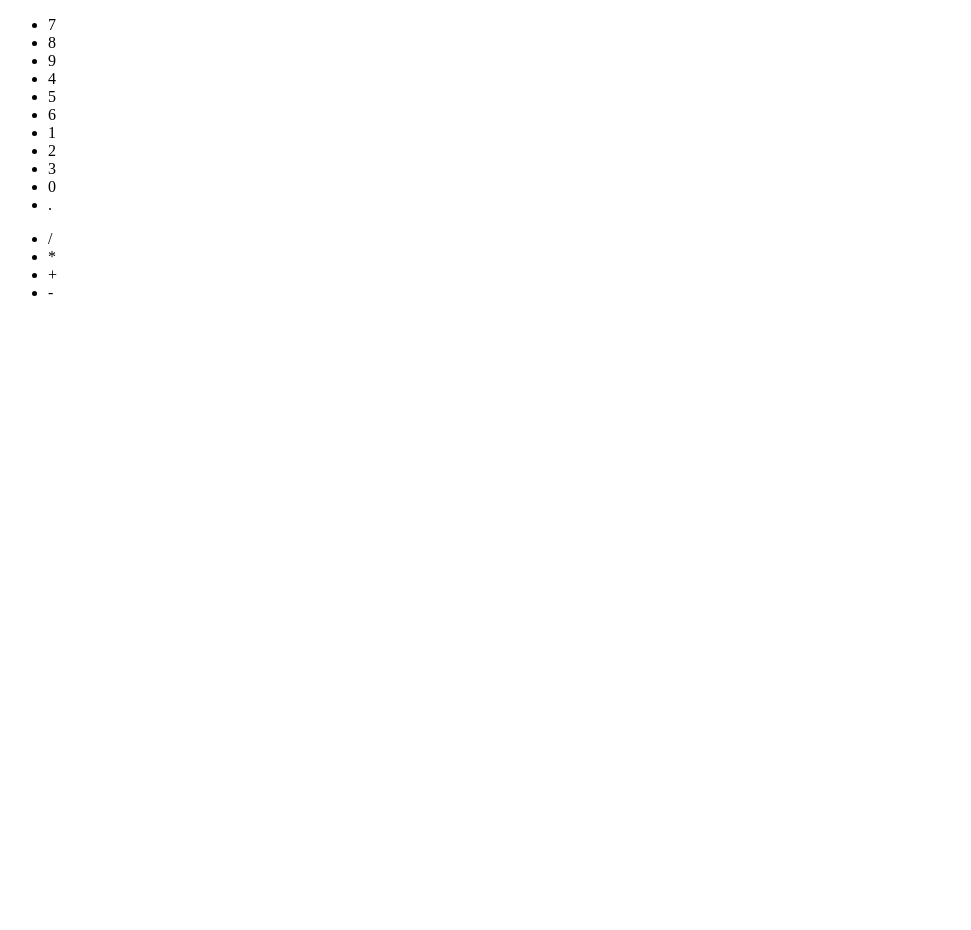
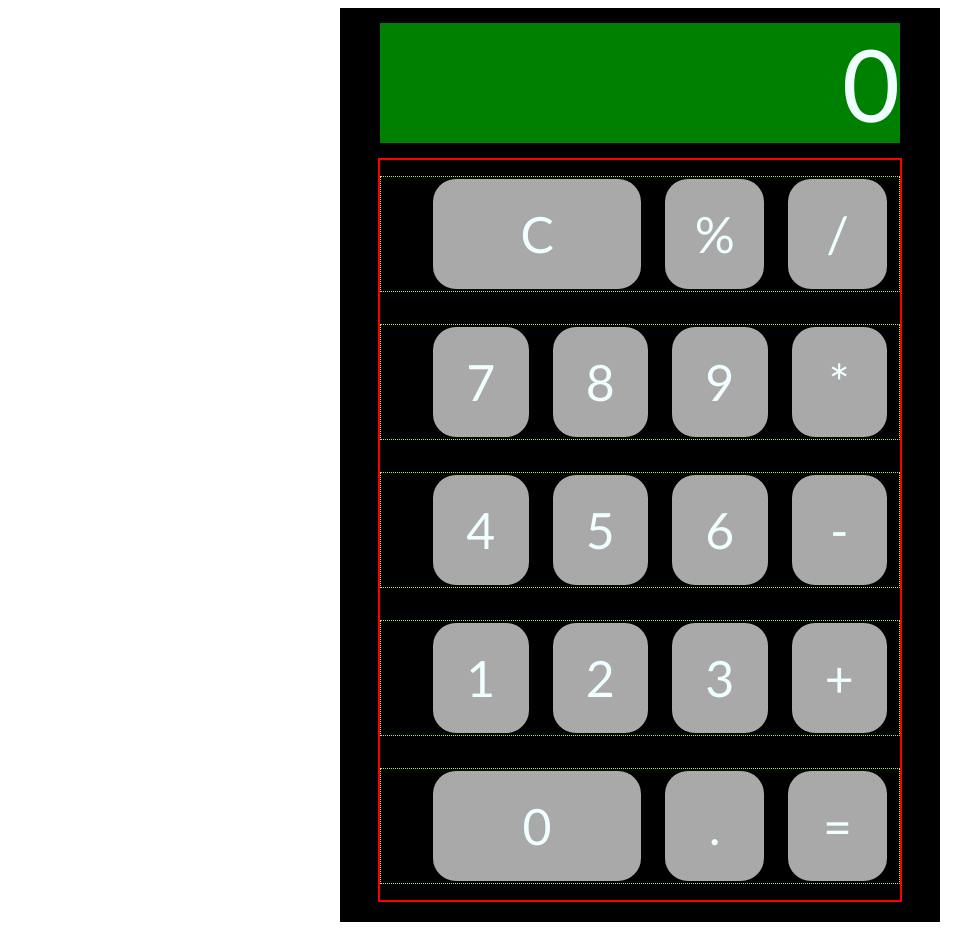
Before and after one commit to croserocks/my-calc, a plain HTML site: page index.html in a window 1280 px wide. Shown: the whole page, without its empty margins (0-971 px from the left). Before the commit the page ends 800 px from the top, so only its background shows below. Drawn offline with Linux system fonts and the light colour scheme.

Commit message:
Revised structure, created CSS

```diff
--- a/index.html
+++ b/index.html
@@ -2,33 +2,43 @@
 <html title="my-calc">
     <head lang="en">
         <meta charset="utf-8">
-        <link rel="styesheet" href="styles.css">
+        <link rel="stylesheet" href="styles.css">
         <script src="scripts.js"></script> <!-- Need to add the run first module command here -->
     </head>
     <body>
         <div class="container">
             <div class="card">
-                <div class="calcWindow"></div> <!-- This is the input/output screen -->
-                <ul class="numberPad"> <!-- Number entry pad, descending style -->
-                    <li class="num">7</li>
-                    <li class="num">8</li>
-                    <li class="num">9</li>
-                    <li class="num">4</li>
-                    <li class="num">5</li>
-                    <li class="num">6</li>
-                    <li class="num">1</li>
-                    <li class="num">2</li>
-                    <li class="num">3</li>
-                    <li class="num">0</li>
-                    <li class="num">.</li>
-                </ul>
-                <div class="operatorsCard">
-                    <ul class="operators"> <!-- Operands -->
-                        <li class="ops">/</li>
-                        <li class="ops">*</li>
-                        <li class="ops">+</li>
-                        <li class="ops">-</li>
+                <div class="calcWindow">0</div> <!-- This is the input/output screen -->
+                <div class="keyPad">
+                    <ul class="topRow">
+                        <li class="clearAll">C</li> <!-- Set to double width-->
+                        <li class="opsPct">%</li>
+                        <li class="opDivide">/</li>
                     </ul>
+                    <ul class="secondRow">
+                        <li class="numSeven">7</li>
+                        <li class="numEight">8</li>
+                        <li class="numNine">9</li>
+                        <li class="opsMultiply">*</li>
+                    </ul>
+                    <ul class="thirdRow">
+                        <li class="numFour">4</li>
+                        <li class="numFive">5</li>
+                        <li class="numSix">6</li>
+                        <li class="opsSubtract">-</li>
+                    </ul>
+                    <ul class="fourthRow">
+                        <li class="numOne">1</li>
+                        <li class="numTwo">2</li>
+                        <li class="numThree">3</li>
+                        <li class="opsAdd">+</li>
+                    </ul>
+                    <ul class="bottomRow">
+                        <li class="numZero">0</li>
+                        <li class="opsDecimal">.</li>
+                        <li class="opsEqual">=</li>
+                    </ul>
+                </div>
                 </div>
             </div>
         </div>
--- a/styles.css
+++ b/styles.css
@@ -0,0 +1,62 @@
+body {
+    font-family: 'Trebuchet MS', 'Lucida Sans Unicode', 'Lucida Grande', 'Lucida Sans', Arial, sans-serif;
+    color: azure;
+}
+
+.container {
+    background: black;
+    width: 600px;
+    margin: auto;
+    display: flex;
+    flex-direction: column;
+}
+
+.card {
+    /* background-color: brown; */
+    display: flex;
+    flex-direction: column;
+    margin-bottom: 20px;
+    align-items: center;
+}
+
+.calcWindow {
+    background: green;
+    height: 120px;
+    width: 520px;
+    margin: 15px;
+    display: flex;
+    font-size: 100px;
+    justify-content: flex-end;
+}
+
+.keyPad {
+    display: flex;
+    flex-direction: column;
+    border: 2px solid red;
+    width: 520px;
+}
+
+ul {
+    display: flex;
+    border: 1px dotted greenyellow; /* Need to figure out why this is not centering. */
+}
+
+li {
+    list-style-type: none;
+    font-size: 50px;
+    width: 70px;
+    height: 70px;
+    background: darkgrey;
+    border: 2px solid black;
+    border-radius: 25px;
+    display: flex;
+    justify-content: center;
+    align-items: center;
+    padding: 20px;
+    margin: auto 10px;
+}
+
+.numZero,
+.clearAll {
+    width: 200px;
+}
```
